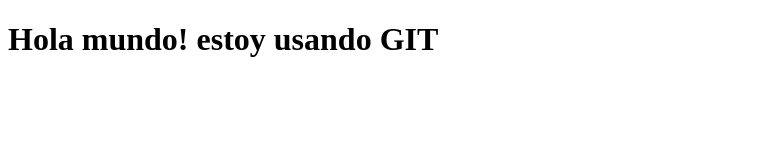
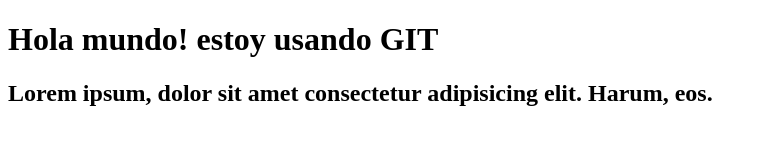
Before and after one commit to lister1926/repositorio, a plain HTML site: page index.html in a window 1280 px wide. Shown: the whole page, without its empty margins (0-767 px from the left). Drawn offline with Linux system fonts and the light colour scheme.

Commit message:
Cambios en index.html

```diff
--- a/index.html
+++ b/index.html
@@ -8,5 +8,7 @@
 </head>
 <body>
     <h1>Hola mundo! estoy usando GIT</h1>
+
+    <h2>Lorem ipsum, dolor sit amet consectetur adipisicing elit. Harum, eos.</h2>
 </body>
 </html>
```
